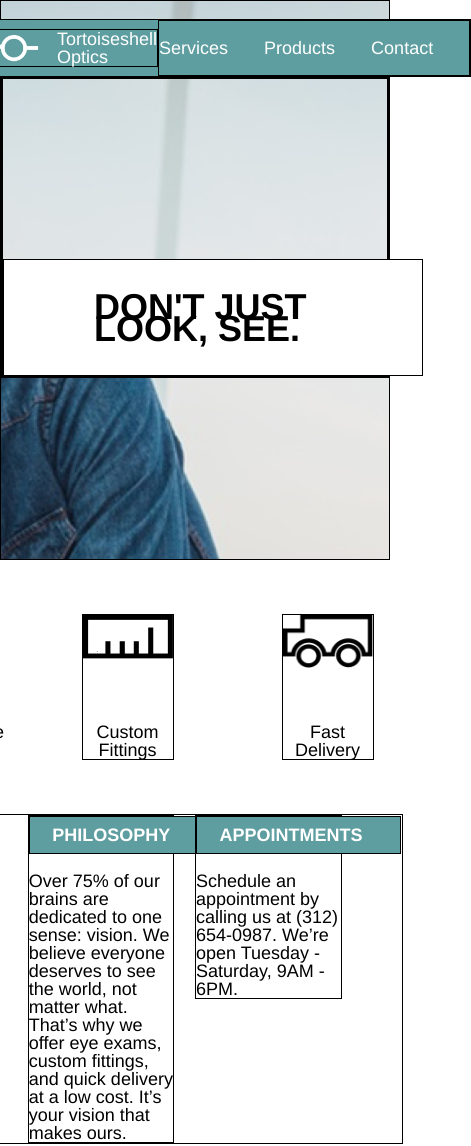
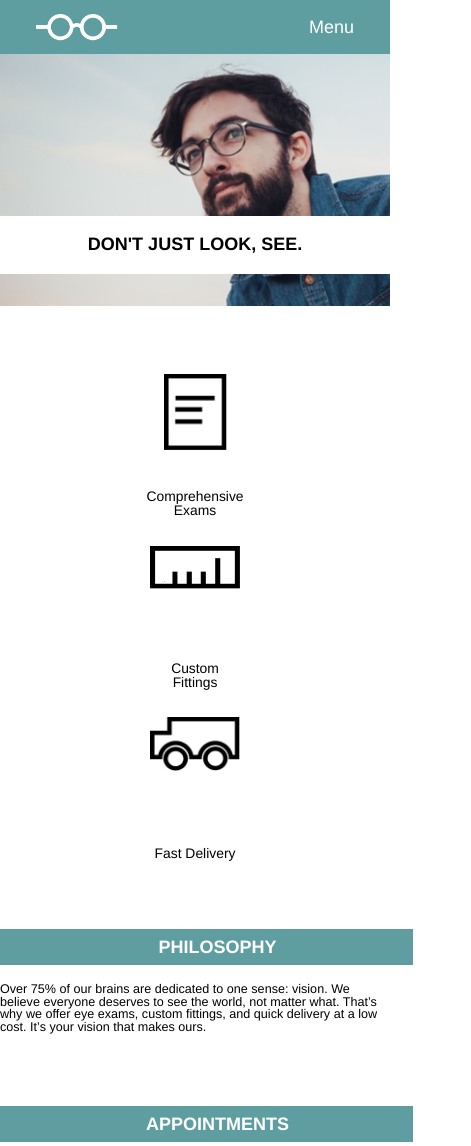
Before and after one commit to brunomedeirosq/tortoiseshell, a plain HTML site: page index.html in a window 390 px wide. Shown: the top 1146 px of the page, 471 px wide, since content can reach past the window. Drawn offline with Linux system fonts and the light colour scheme.

Commit message:
final content for tablet and mobile responsive design

```diff
--- a/index.html
+++ b/index.html
@@ -22,6 +22,11 @@
                 <li>Contact</li>
               </ul>
             </div>
+            <div class="menu mobile">
+              <ul>
+                <li>Menu</li>
+              </ul>
+            </div>
           </div>
         </nav>
         <div class="container">
@@ -34,7 +39,7 @@
       </div>
     </header>
     <main>
-      <section class="supporting">
+      <section class="supporting top">
         <div class="service paper">
           <img src="resources/images/paper-icon.png" alt="paper">
           <p>Comprehensive Exams</p>
@@ -48,7 +53,7 @@
           <p>Fast Delivery</p>
         </div>
       </section>
-      <section class="supporting">
+      <section class="supporting bottom">
         <div class="supporting-container site-container">
           <div class="description-container">
             <div class="title">
--- a/resources/css/style.css
+++ b/resources/css/style.css
@@ -1,7 +1,3 @@
-div {
-  border: 1px solid black;
-}
-
 /* root style and main site container positioning */
 html {
   /* base font size or root size for rem */
@@ -65,6 +61,10 @@ footer,
     padding-right: 2rem;
     padding-top: 1rem;
     padding-bottom: 1rem;
+  }
+
+  .menu.mobile {
+    display: none;
   }
 
   /* banner style */
@@ -149,3 +149,128 @@ footer img {
   background-color: azure;
   color: black;
 }
+
+/* media queries to resytle content and responsive design */
+
+/* tablet size landscape */
+
+@media only screen and (min-width: 480px) and (max-width: 1024px) {
+
+.site-container {
+    width: 100%;
+}
+
+.main-picture {
+    height: 22rem;
+}
+
+.header-bar {
+    margin-top: 0px;
+}
+
+.banner {
+    margin-top: 5rem;
+    margin-right: 2rem;
+}
+
+.banner h2 {
+    font-size: 1.33rem;
+    padding: 0.75rem 4rem;
+}
+
+}
+
+/* mobile size landscape */
+@media only screen and (max-width: 480px) {
+
+.site-container {
+    width: 100%;
+}
+
+.main-picture {
+    height: 17rem;
+    background-position: 0% 20%;
+}
+
+.header-bar {
+    margin-top: 0px;
+}
+
+.logo-brand p {
+    display: none;
+}
+
+.menu {
+    display: none;
+}
+
+.menu.mobile {
+    display:block;
+}
+
+.banner {
+    margin: 9rem 0rem 0rem 0rem;
+    width: 100%;
+}
+
+.banner h2 {
+    padding: 1rem 0rem;
+    text-align: center;
+    font-size: 1rem;
+}
+
+.supporting {
+    padding-top: 3.77rem;
+    flex-direction:column;
+    align-items: center;
+}
+
+.service {
+    margin: 0;
+}
+
+.paper,
+.ruler {
+    margin-bottom: 1.54rem;
+}
+
+.service p {
+    font-size: 0.77rem;
+}
+
+.supporting-container {
+    display:block;
+}
+
+.description-container {
+     width:100%;
+     margin-bottom: 4rem;
+}
+
+.title {
+    width: 100%;
+    text-align: center;
+}
+
+.description-container p {
+    font-size: 0.7rem;
+}
+
+footer {
+    margin: 0;
+}
+
+footer span {
+    display: none;
+}
+
+footer img {
+    margin-left: 0;
+    margin-right: 0;
+}
+
+.footer-section {
+    justify-content:center;
+}
+
+}
```
